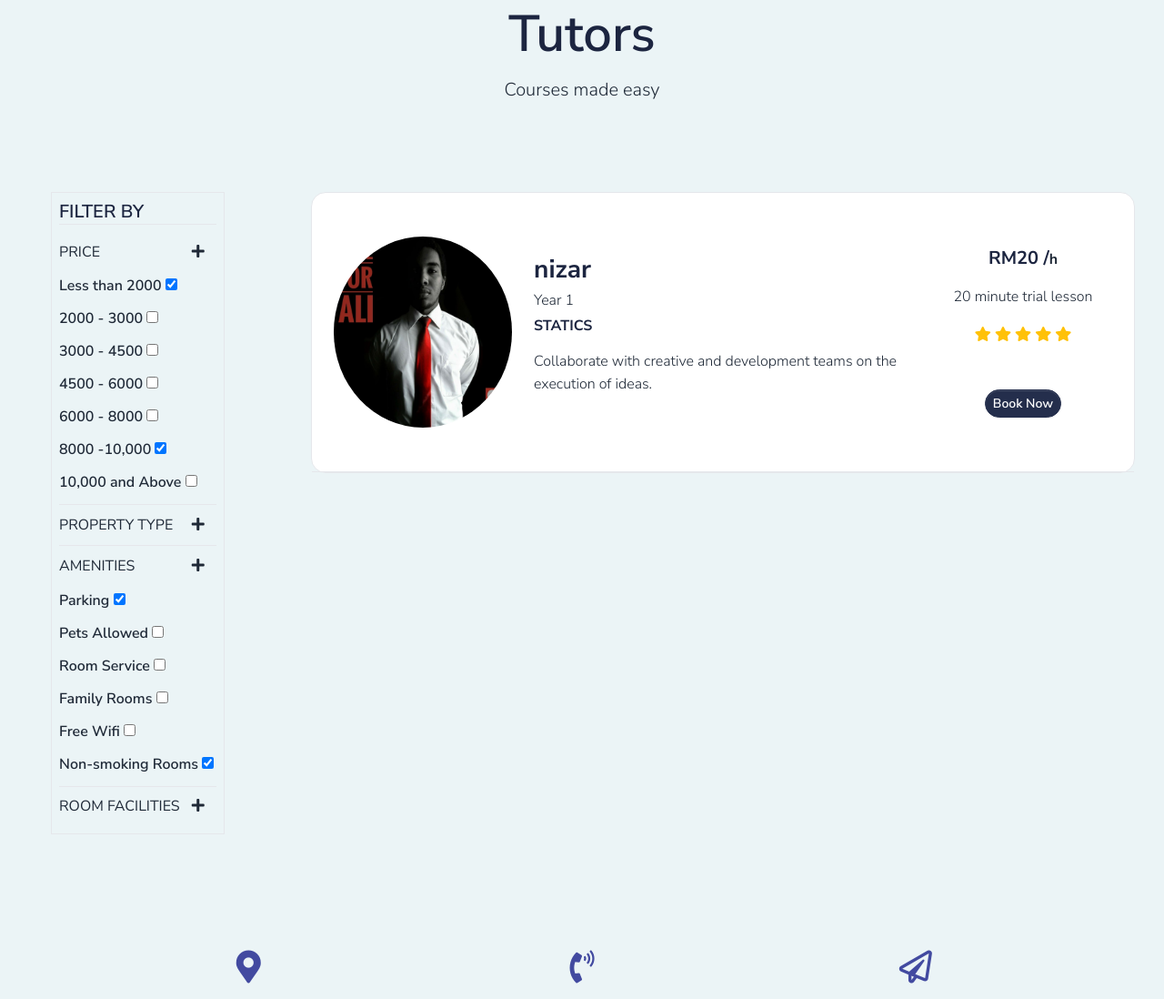
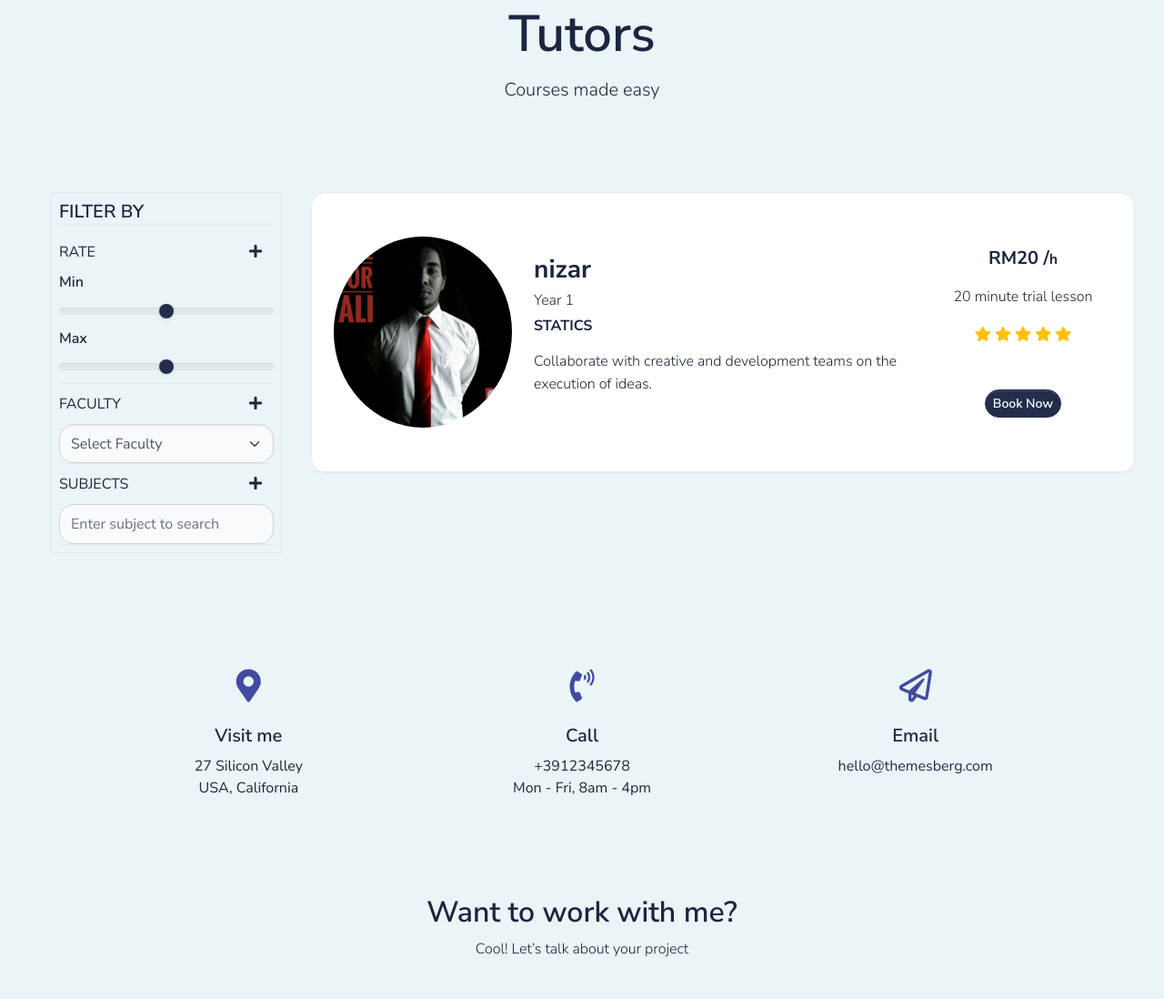
Before and after one commit to nizarhaider/collegetutor.my, a Django app: page / in a window 1280 px wide. Shown: the part 219-1317 px from the top of the page at 91% size. Run offline with Django 3.2, Linux system fonts and the light colour scheme; data comes from the database, SQL or seed files in the repository; both versions use the stored data as it was after the commit; some libraries are stand-ins or nearby versions.

Commit message:
updated filter frontend

```diff
--- a/apps/home/models.py
+++ b/apps/home/models.py
@@ -2,7 +2,6 @@
 """
 Copyright (c) 2019 - present AppSeed.us
 """
-
 from django.db import models
 from django.contrib.auth.models import User
 
--- a/apps/home/views.py
+++ b/apps/home/views.py
@@ -2,7 +2,8 @@
 """
 Copyright (c) 2019 - present AppSeed.us
 """
-
+from django.db.models import Q, Count
+from django.shortcuts import render, get_object_or_404
 from django import template
 from django.contrib.auth.decorators import login_required
 from django.http import HttpResponse, HttpResponseRedirect
@@ -11,10 +12,29 @@ from django.urls import reverse
 from .models import Profile
 
 
+def is_valid_queryparam(param):
+    return param != '' and param is not None
+
+
+def filter(request):
+    qs = Profile.objects.all()
+    categories = Category.objects.all()
+    title_contains_query = request.GET.get('title_contains')
+    id_exact_query = request.GET.get('id_exact')
+    title_or_author_query = request.GET.get('title_or_author')
+    view_count_min = request.GET.get('view_count_min')
+    view_count_max = request.GET.get('view_count_max')
+    date_min = request.GET.get('date_min')
+    date_max = request.GET.get('date_max')
+    category = request.GET.get('category')
+    reviewed = request.GET.get('reviewed')
+    not_reviewed = request.GET.get('notReviewed')
+
 
 def index(request):
     context = {'segment': 'index',
                'user_list': Profile.objects.all()}
+
 
     html_template = loader.get_template('home/homepage.html')
     return HttpResponse(html_template.render(context, request))
--- a/apps/templates/includes/sidebar.html
+++ b/apps/templates/includes/sidebar.html
@@ -3,51 +3,33 @@
         <div id="filter" class="p-2 bg-light ms-md-4 ms-sm-2 border">
             <div class="border-bottom h5 text-uppercase">Filter By</div>
             <div class="box border-bottom">
-                <div class="box-label text-uppercase d-flex align-items-center">Price <button class="btn ms-auto" type="button" data-bs-toggle="collapse" data-bs-target="#inner-box" aria-expanded="false" aria-controls="inner-box"> <span class="fas fa-plus"></span> </button> </div>
-                <div id="inner-box" class="collapse show">
-                    <div class="my-1"> <label class="tick">Less than 2000 <input type="checkbox" checked="checked"> <span class="check"></span> </label> </div>
-                    <div class="my-1"> <label class="tick">2000 - 3000 <input type="checkbox"> <span class="check"></span> </label> </div>
-                    <div class="my-1"> <label class="tick">3000 - 4500 <input type="checkbox"> <span class="check"></span> </label> </div>
-                    <div class="my-1"> <label class="tick">4500 - 6000 <input type="checkbox"> <span class="check"></span> </label> </div>
-                    <div class="my-1"> <label class="tick">6000 - 8000 <input type="checkbox"> <span class="check"></span> </label> </div>
-                    <div class="my-1"> <label class="tick">8000 -10,000 <input type="checkbox" checked> <span class="check"></span> </label> </div>
-                    <div class="my-1"> <label class="tick">10,000 and Above <input type="checkbox"> <span class="check"></span> </label> </div>
+                <div class="box-label text-uppercase d-flex align-items-center">Rate <button class="btn ms-auto" type="button" data-bs-toggle="collapse" data-bs-target="#rate" aria-expanded="false" aria-controls="rate"> <span class="fas fa-plus"></span> </button> </div>
+                <div id="rate" class="collapse show">
+                      <label for="min_range" class="form-label">Min</label>
+                        <input type="range" class="form-range" id="min_range">
+                      <label for="max_range" class="form-label">Max</label>
+                        <input type="range" class="form-range" id="max_range">
                 </div>
             </div>
             <div class="box border-bottom">
-                <div class="box-label text-uppercase d-flex align-items-center">Property Type <button class="btn ms-auto" type="button" data-bs-toggle="collapse" data-bs-target="#property" aria-expanded="false" aria-controls="property"> <span class="fas fa-plus"></span> </button> </div>
-                <div id="property" class="collapse">
-                    <div class="my-1"> <label class="tick">Hotels <input type="checkbox" checked="checked"> <span class="check"></span> </label> </div>
-                    <div class="my-1"> <label class="tick">Apartments <input type="checkbox"> <span class="check"></span> </label> </div>
-                    <div class="my-1"> <label class="tick">Guest houses <input type="checkbox"> <span class="check"></span> </label> </div>
-                    <div class="my-1"> <label class="tick">Resorts <input type="checkbox"> <span class="check"></span> </label> </div>
-                    <div class="my-1"> <label class="tick">Villas <input type="checkbox"> <span class="check"></span> </label> </div>
-                    <div class="my-1"> <label class="tick">Lodges <input type="checkbox" checked> <span class="check"></span> </label> </div>
-                    <div class="my-1"> <label class="tick">Holiday Homes <input type="checkbox"> <span class="check"></span> </label> </div>
+                <div class="box-label text-uppercase d-flex align-items-center">Faculty <button class="btn ms-auto" type="button" data-bs-toggle="collapse" data-bs-target="#faculty" aria-expanded="false" aria-controls="faculty"> <span class="fas fa-plus"></span> </button> </div>
+                <div id="faculty" class="collapse show">
+                    <select class="form-select" aria-label="Default select example">
+                      <option selected>Select Faculty</option>
+                      <option value="1">Mechanical</option>
+                      <option value="2">Computing</option>
+                      <option value="3">Electrical</option>
+                    </select>
                 </div>
             </div>
             <div class="box border-bottom">
-                <div class="box-label text-uppercase d-flex align-items-center">Amenities <button class="btn ms-auto" type="button" data-bs-toggle="collapse" data-bs-target="#amenities" aria-expanded="false" aria-controls="amenities"> <span class="fas fa-plus"></span> </button> </div>
-                <div id="amenities" class="collapse show">
-                    <div class="my-1"> <label class="tick">Parking <input type="checkbox" checked="checked"> <span class="check"></span> </label> </div>
-                    <div class="my-1"> <label class="tick">Pets Allowed <input type="checkbox"> <span class="check"></span> </label> </div>
-                    <div class="my-1"> <label class="tick">Room Service <input type="checkbox"> <span class="check"></span> </label> </div>
-                    <div class="my-1"> <label class="tick">Family Rooms <input type="checkbox"> <span class="check"></span> </label> </div>
-                    <div class="my-1"> <label class="tick">Free Wifi <input type="checkbox"> <span class="check"></span> </label> </div>
-                    <div class="my-1"> <label class="tick">Non-smoking Rooms <input type="checkbox" checked> <span class="check"></span> </label> </div>
+                <div class="box-label text-uppercase d-flex align-items-center">Subjects <button class="btn ms-auto" type="button" data-bs-toggle="collapse" data-bs-target="#subjects" aria-expanded="false" aria-controls="subjects"> <span class="fas fa-plus"></span> </button> </div>
+                <div id="subjects" class="collapse show">
+                      <input type="text" class="form-control" placeholder="Enter subject to search" aria-label="Subjects" aria-describedby="basic-addon1">
+
                 </div>
             </div>
-            <div class="box">
-                <div class="box-label text-uppercase d-flex align-items-center">Room Facilities <button class="btn ms-auto" type="button" data-bs-toggle="collapse" data-bs-target="#room-facilities" aria-expanded="false" aria-controls="room-facilities"> <span class="fas fa-plus"></span> </button> </div>
-                <div id="room-facilities" class="collapse">
-                    <div class="my-1"> <label class="tick">Air Condentioning <input type="checkbox" checked="checked"> <span class="check"></span> </label> </div>
-                    <div class="my-1"> <label class="tick">Desk <input type="checkbox"> <span class="check"></span> </label> </div>
-                    <div class="my-1"> <label class="tick">Balcony <input type="checkbox"> <span class="check"></span> </label> </div>
-                    <div class="my-1"> <label class="tick">Flat Screen TV <input type="checkbox"> <span class="check"></span> </label> </div>
-                    <div class="my-1"> <label class="tick">Coffe/Tea Maker <input type="checkbox"> <span class="check"></span> </label> </div>
-                    <div class="my-1"> <label class="tick">Washing Machine <input type="checkbox" checked> <span class="check"></span> </label> </div>
-                </div>
-            </div>
+
         </div>
     </div>
 </div>
```
Also changed, not shown: apps/static/media/profile_pics/c0a6c439-c329-4c53-8d9d-463d34b7839b_mKUsNqd.jpg (added), db.sqlite3.
